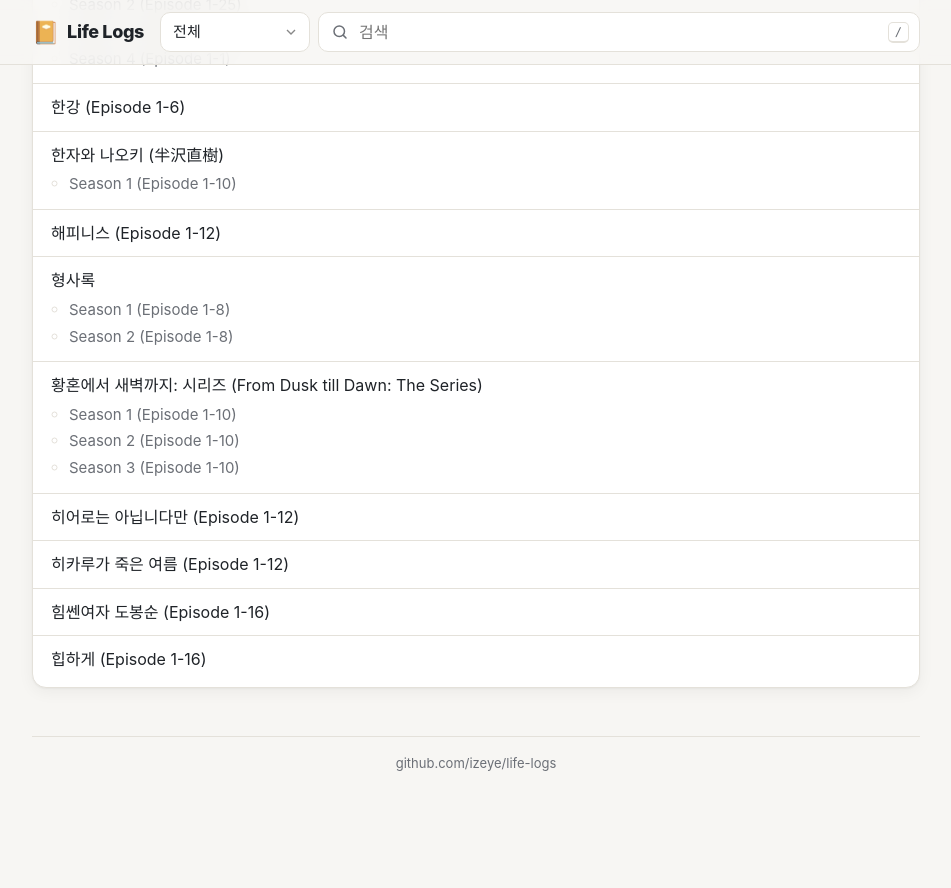
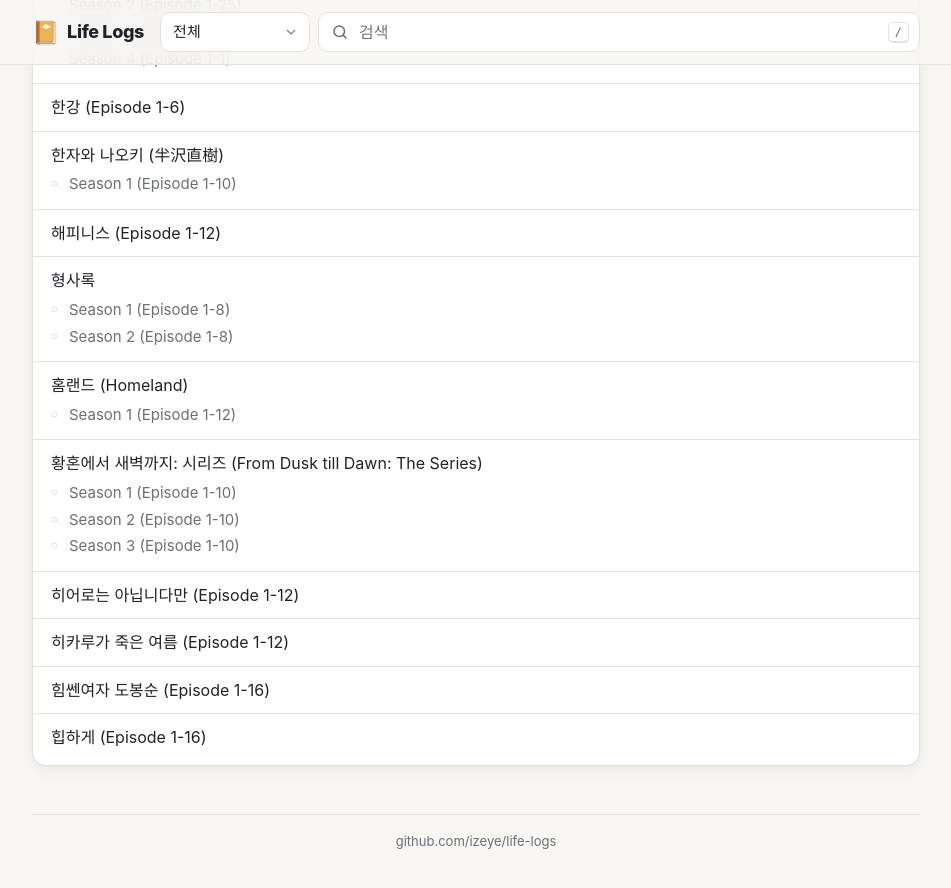
Before and after one commit to izeye/life-logs, a Jekyll site: the page built from tv_shows.md, in a window 1280 px wide and 900 px high, scrolled down 28072 px. Shown: the top 888 px of the window, without its empty margins (164-1115 px from the left). Built offline with Jekyll 4.4.1, drawn with Linux system fonts in a browser that asks for light colours; some web fonts are replaced; our own code applies the rules of GitHub Pages for plain Markdown files; Markdown is read by kramdown in place of the engine named in the settings; before the commit the page ends 28894 px from its top, so only the background shows below that.

Commit message:
Add "홈랜드" entry
Co-Authored-By: Claude Opus 5.5 <noreply@anthropic.com>

```diff
--- a/tv_shows.md
+++ b/tv_shows.md
@@ -729,6 +729,8 @@
 * 형사록
   * Season 1 (Episode 1-8)
   * Season 2 (Episode 1-8)
+* 홈랜드 (Homeland)
+  * Season 1 (Episode 1-12)
 * 황혼에서 새벽까지: 시리즈 (From Dusk till Dawn: The Series)
   * Season 1 (Episode 1-10)
   * Season 2 (Episode 1-10)
```
